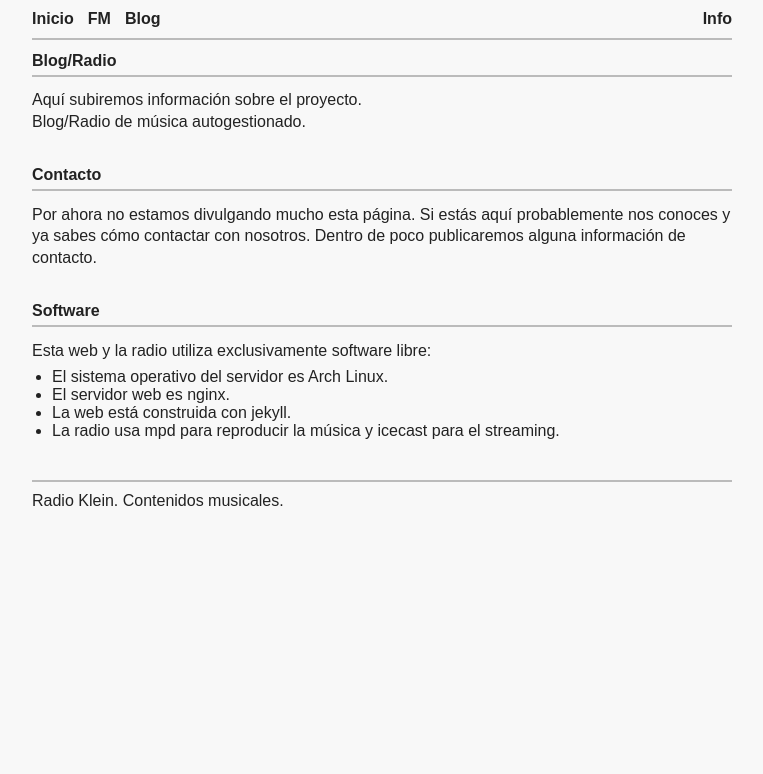
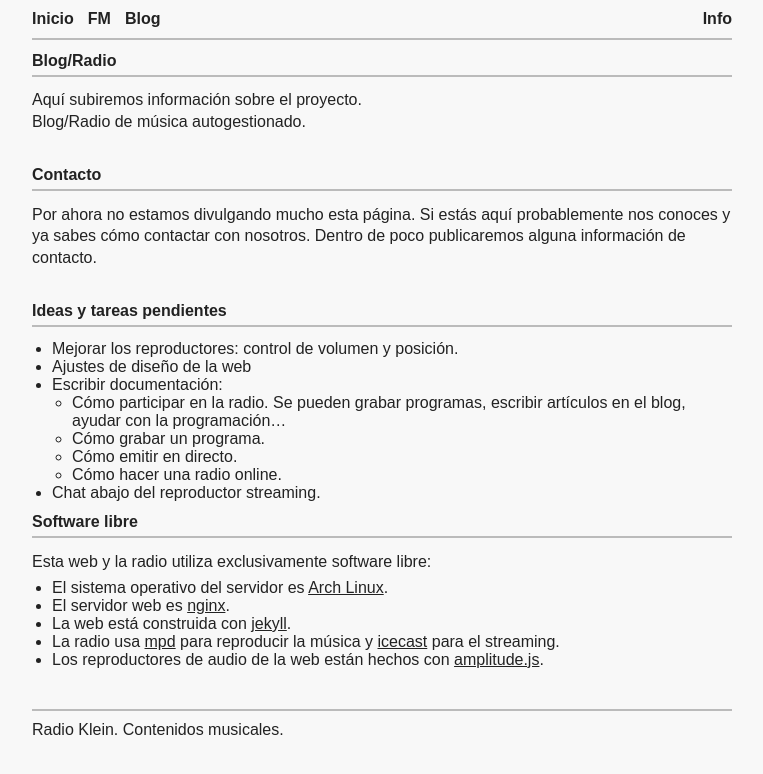
Before and after one commit to haztecaso/radio-klein, a Jekyll site: the page built from info.md, in a window 1280 px wide. Shown: the top 774 px of the page, without its empty margins (258-1021 px from the left). Built offline with Jekyll 4.4.1, drawn with Linux system fonts in a browser that asks for light colours.

Commit message:
Automated commit

```diff
--- a/_layouts/default.html
+++ b/_layouts/default.html
@@ -5,6 +5,5 @@
     {% include header.html %}
     {{ content }}
     {% include footer.html %}
-    <script type="text/javascript" src="{{ site.baseurl }}/assets/loadplayers.js"></script>
   </body>
 </html>
--- a/_layouts/post.html
+++ b/_layouts/post.html
@@ -3,3 +3,4 @@ layout: default
 ---
 <h2><span>{{ page.title }}</span><time>{{ page.date | date: "%d/%m/%Y" }}</time></h2>
 {{ content }}
+<script type="text/javascript" src="{{ site.baseurl }}/assets/loadplayers.js"></script>
--- a/blog.html
+++ b/blog.html
@@ -15,3 +15,4 @@ title: blog
     {% endif %}
 </article>
 {% endfor %}
+<script type="text/javascript" src="{{ site.baseurl }}/assets/loadplayers.js"></script>
--- a/info.md
+++ b/info.md
@@ -14,11 +14,22 @@ Blog/Radio de música autogestionado.
 Por ahora no estamos divulgando mucho esta página. Si estás aquí probablemente nos conoces y ya sabes cómo contactar con nosotros. Dentro de poco publicaremos alguna información de contacto.
 
 
-# Software
+# Ideas y tareas pendientes
 
+- Mejorar los reproductores: control de volumen y posición.
+- Ajustes de diseño de la web
+- Escribir documentación:
+    - Cómo participar en la radio. Se pueden grabar programas, escribir artículos en el blog, ayudar con la programación...
+    - Cómo grabar un programa.
+    - Cómo emitir en directo.
+    - Cómo hacer una radio online.
+- Chat abajo del reproductor streaming.
+
+# Software libre
 
 Esta web y la radio utiliza exclusivamente software libre:
-- El sistema operativo del servidor es Arch Linux.
-- El servidor web es nginx.
-- La web está construida con jekyll.
-- La radio usa mpd para reproducir la música y icecast para el streaming.
+- El sistema operativo del servidor es [Arch Linux](https://www.archlinux.org/){:target="_blank"}.
+- El servidor web es [nginx](https://www.nginx.com/){:target="_blank"}.
+- La web está construida con [jekyll](https://jekyllrb.com/){:target="_blank"}.
+- La radio usa [mpd](https://www.musicpd.org/) para reproducir la música y [icecast](https://www.icecast.org/){:target="_blank"} para el streaming.
+- Los reproductores de audio de la web están hechos con [amplitude.js](https://521dimensions.com/open-source/amplitudejs){:target="_blank"}.
```
Also changed, not shown: _includes/streamplayer.html (deleted, +0 -9 lines), fm.html (+19 -25 lines).
